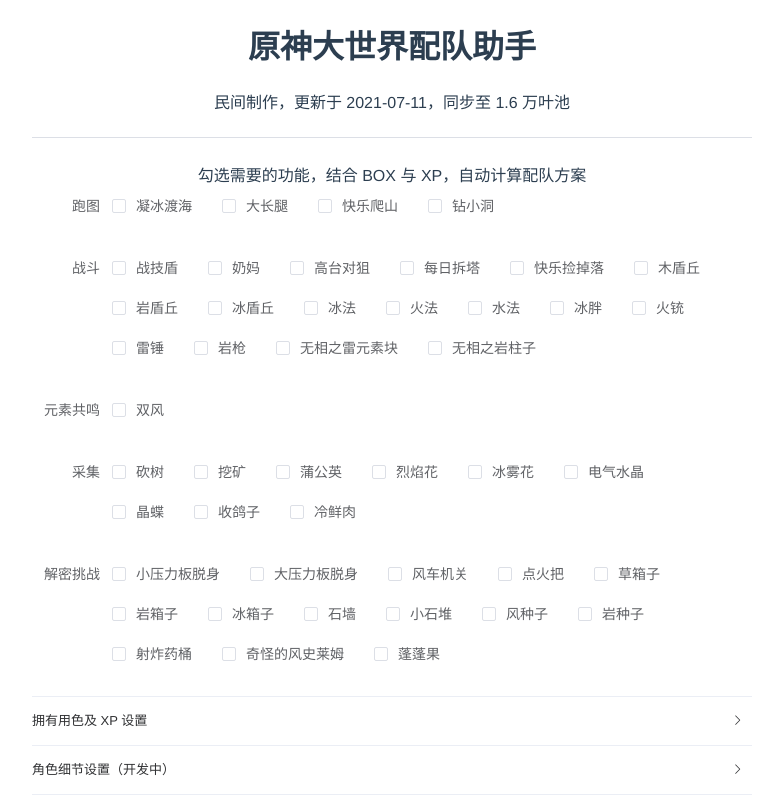
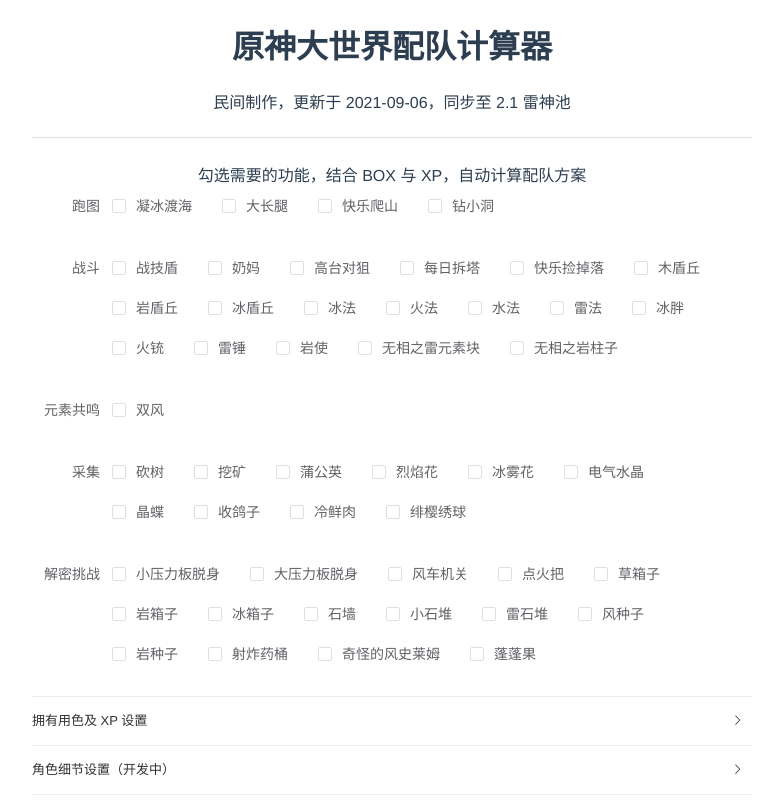
Before and after one commit to rolevax/genshin-team-helper, a Vue app: page / in a window 1280 px wide. Shown: the top 800 px of the page, without its empty margins (248-1031 px from the left). Built offline with nearby package versions, Linux system fonts and the light colour scheme.

Commit message:
update to 2.1 raiden banner

```diff
--- a/src/App.vue
+++ b/src/App.vue
@@ -1,7 +1,7 @@
 <template>
   <div :style="{ width: pageWidth, margin: '0 auto'}">
-    <h1>原神大世界配队助手</h1>
-    民间制作，更新于 2021-07-11，同步至 1.6 万叶池
+    <h1>原神大世界配队计算器</h1>
+    民间制作，更新于 2021-09-06，同步至 2.1 雷神池
     <el-divider></el-divider>
     <span>勾选需要的功能，结合 BOX 与 XP，自动计算配队方案</span>
     <MainForm />
--- a/src/assets/js/genshin.js
+++ b/src/assets/js/genshin.js
@@ -1,9 +1,9 @@
 export const all = [
-    "amber", "bennett", "diluc", "klee", "xiangling", "xinyan", "hutao", "yanfei",
+    "amber", "bennett", "diluc", "klee", "xiangling", "xinyan", "hutao", "yanfei", "yoimiya",
     "barbara", "mona", "xingqiu", "tartaglia",
-    "beidou", "fischl", "keqing", "lisa", "razor",
-    "chongyun", "kaeya", "qiqi", "diona", "ganyu", "rosaria", "eula",
-    "jean", "sucrose", "venti", "xiao", "kazuha", "traveler(anemo)",
+    "beidou", "fischl", "keqing", "lisa", "raiden", "razor", "sara", "traveler(electro)",
+    "aloy", "ayaka", "chongyun", "kaeya", "qiqi", "diona", "ganyu", "rosaria", "eula",
+    "jean", "sucrose", "venti", "xiao", "kazuha", "sayu", "traveler(anemo)",
     "ningguang", "noelle", "zhongli", "albedo", "traveler(geo)",
 ]
 
@@ -18,25 +18,26 @@
     "kazuha": "枫原万叶", "traveler(anemo)": "风主",
     "ningguang": "凝光", "noelle": "诺艾尔", "zhongli": "钟离", "albedo": "阿贝多",
     "traveler(geo)": "岩主",
-    "sayu": "早柚",
+    "traveler(electro)": "雷主", "ayaka": "神里绫华", "yoimiya": "宵宫", "sayu": "早柚",
+    "aloy": "埃洛伊", "raiden": "雷电将军", "sara": "九条裟罗", "kokomi": "珊瑚宫心海",
 }
 
 export const elements = {
-    pyro: ["amber", "bennett", "diluc", "klee", "xiangling", "xinyan", "hutao", "yanfei"],
+    pyro: ["amber", "bennett", "diluc", "klee", "xiangling", "xinyan", "hutao", "yanfei", "yoimiya"],
     hydro: ["barbara", "mona", "xingqiu", "tartaglia"],
-    electro: ["beidou", "fischl", "keqing", "lisa", "razor"],
-    cryo: ["chongyun", "kaeya", "qiqi", "diona", "ganyu", "rosaria", "eula"],
-    anemo: ["jean", "sucrose", "venti", "xiao", "kazuha", "traveler(anemo)"],
+    electro: ["beidou", "fischl", "keqing", "lisa", "raiden", "razor", "sara", "traveler(electro)"],
+    cryo: ["aloy", "ayaka", "chongyun", "kaeya", "qiqi", "diona", "ganyu", "rosaria", "eula"],
+    anemo: ["jean", "sucrose", "venti", "xiao", "kazuha", "traveler(anemo)", "sayu"],
     geo: ["ningguang", "noelle", "zhongli", "albedo", "traveler(geo)"],
 }
 
 export const weapons = {
     sword: [
         "bennett", "xingqiu", "keqing", "kaeya", "qiqi", "jean", "kazuha", "albedo",
-        "traveler(geo)", "traveler(anemo)",
+        "traveler(geo)", "traveler(anemo)", "traveler(electro)", "ayaka",
     ],
-    claymore: ["diluc", "xinyan", "beidou", "razor", "chongyun", "eula", "noelle"],
-    polearm: ["xiangling", "hutao", "rosaria", "xiao", "zhongli"],
-    bow: ["amber", "tartaglia", "fischl", "diona", "ganyu", "venti"],
+    claymore: ["diluc", "xinyan", "beidou", "razor", "chongyun", "eula", "noelle", "sayu"],
+    polearm: ["xiangling", "hutao", "rosaria", "xiao", "zhongli", "raiden"],
+    bow: ["amber", "tartaglia", "fischl", "diona", "ganyu", "venti", "yoimiya", "aloy", "sara"],
     catalyst: ["klee", "yanfei", "barbara", "mona", "lisa", "sucrose", "ningguang"],
 }
--- a/src/assets/js/solution.js
+++ b/src/assets/js/solution.js
@@ -19,13 +19,13 @@
     amCryoShield: "冰法",
     amPyroShield: "火法",
     amHydroShield: "水法",
+    amElectroShield: "雷法",
     fatuiCryoShield: "冰胖",
     fatuiPyroShield: "火铳",
     fatuiElectroShield: "雷锤",
-    fatuiGeoShield: "岩枪",
+    fatuiGeoShield: "岩使",
     electroHypostasis: "无相之雷元素块",
     geoHypostasis: "无相之岩柱子",
-    // hili shields
 }
 
 export const usagesMaterial = {
@@ -38,6 +38,7 @@
     crystalCore: "晶蝶",
     fowl: "收鸽子",
     coldPig: "冷鲜肉",
+    sakura: "绯樱绣球",
 }
 
 export const usagesPuzzle = {
@@ -50,6 +51,7 @@
     lataChest: "冰箱子",
     bigRocks: "石墙",
     smallRocks: "小石堆",
+    electroRocks: "雷石堆",
     anemoSeed: "风种子",
     geoSeed: "岩种子",
     shootBomb: "射炸药桶",
@@ -79,13 +81,13 @@
 
 const single = {
     // nav
-    iceSea: [ "kaeya" ],
+    iceSea: [ "kaeya", "ayaka" ],
     tall: [ "diluc", "tartaglia" , "kaeya", "zhongli" ],
     happyClimb: [ "venti", "keqing", "kazuha" ],
-    short: [ "diona", "klee", "qiqi" ],
+    short: [ "diona", "klee", "qiqi", "sayu" ],
     // combat
     shield: [ "xinyan", "diona", "noelle", "zhongli" ],
-    heal: [ "bennett", "barbara", "qiqi", "diona", "jean", "noelle" ],
+    heal: [ "bennett", "barbara", "qiqi", "diona", "jean", "noelle", "sayu" ],
     shootHigh: GS.weapons.bow,
     shootTower: [ "ganyu" ],
     happyPick: [ "venti", "kazuha" ],
@@ -95,6 +97,7 @@
     amCryoShield: frozenBreakers.union(GS.elements.electro),
     amPyroShield: GS.elements.hydro.union(GS.elements.electro),
     amHydroShield: GS.elements.cryo.union(GS.elements.electro),
+    amElectroShield: GS.elements.pyro.union(GS.elements.cryo, GS.elements.hydro),
     fatuiCryoShield: GS.elements.pyro,
     fatuiPyroShield: GS.elements.hydro,
     fatuiElectroShield: GS.elements.cryo,
@@ -109,8 +112,9 @@
     mistFlower: GS.elements.pyro,
     electroCrystal: GS.elements.pyro,
     crystalCore: [ "sayu" ],
-    fowl: [ "ganyu" ],
+    fowl: [ "ganyu", "sara", "aloy" ],
     coldPig: GS.elements.pyro,
+    sakura: GS.elements.electro,
     // puzzle
     manhole: [ "traveler(geo)", "zhongli", "ningguang", "albedo", "klee", "amber", "ganyu", "mona", "fischl" ],
     manholeDetach: [ "traveler(geo)", "zhongli", "ningguang", "albedo", "klee" ],
@@ -121,6 +125,7 @@
     lataChest: GS.elements.pyro,
     bigRocks: geoBreakers,
     smallRocks: geoBreakers,
+    electroRocks: GS.elements.pyro.union(GS.elements.hydro, GS.elements.anemo, GS.elements.cryo, GS.elements.geo),
     anemoSeed: GS.elements.anemo,
     geoSeed: geoBreakers,
     shootBomb: GS.weapons.bow,
--- a/src/components/MainForm.vue
+++ b/src/components/MainForm.vue
@@ -42,6 +42,7 @@
             <el-checkbox disabled>钟离六命</el-checkbox>
             <el-checkbox disabled>法师带金珀</el-checkbox>
             <el-checkbox disabled>行秋算奶</el-checkbox>
+            <el-checkbox disabled>满血强迫症</el-checkbox>
             <el-checkbox disabled>更多选项敬请期待</el-checkbox>
           </el-form-item>
         </el-collapse-item>
@@ -50,6 +51,7 @@
             <el-checkbox disabled>冻结持盾丘</el-checkbox>
             <el-checkbox disabled>逆克制破元素盾</el-checkbox>
             <el-checkbox disabled>灌伤害破元素盾</el-checkbox>
+            <el-checkbox disabled>扩散破水火冰雷盾</el-checkbox>
             <el-checkbox disabled>超载破岩</el-checkbox>
             <el-checkbox disabled>兔兔伯爵破岩</el-checkbox>
             <el-checkbox disabled>更多选项敬请期待</el-checkbox>
```
Also changed, not shown: 1 other file (tests, documents, lock files or other folders).
